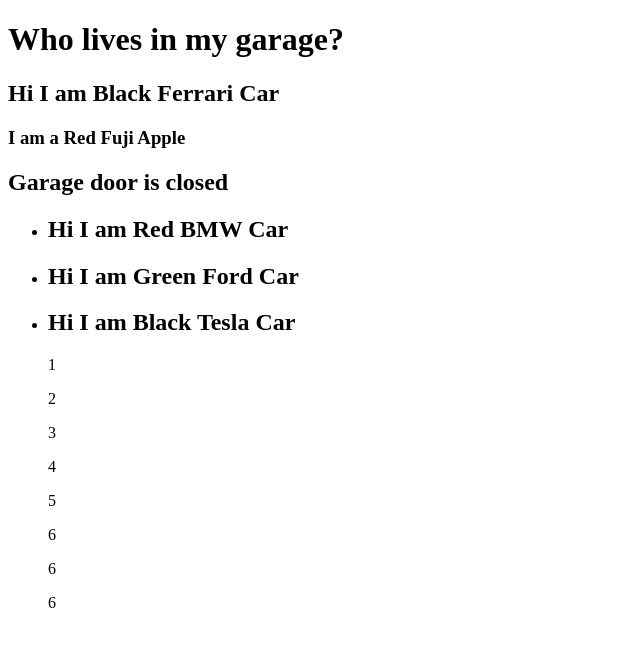
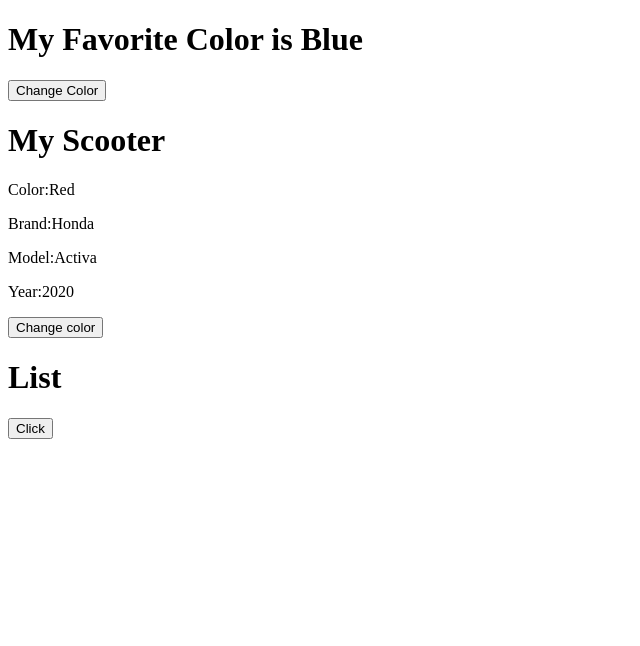
Before and after one commit to mukundan-13/React_practice, a React (Vite) app in the folder day1_learning/my-react-app/: page / in a window 1280 px wide. Shown: the top 646 px of the page, without its empty margins (0-640 px from the left). Built offline with nearby package versions, Linux system fonts and the light colour scheme.

Commit message:
useState done

```diff
--- a/day1_learning/my-react-app/src/components/Apple.jsx
+++ /dev/null
@@ -1,8 +0,0 @@
-function Apple(props) {
-  const { appleInfo } = props;
-  const text = `I am a ${appleInfo.color} ${appleInfo.type} Apple`;
-
-  return <h3>{text}</h3>;
-}
-
-export default Apple;
--- a/day1_learning/my-react-app/src/components/Car.jsx
+++ /dev/null
@@ -1,10 +0,0 @@
-function Car(props) {
-  const { carInfo } = props;
-  const text = `Hi I am  ${carInfo.color} ${carInfo.brand} Car`;
-
-  return (
-    <h2>{text}</h2>
-  );
-}
-
-export default Car;
--- /dev/null
+++ b/day1_learning/my-react-app/src/components/FavoriteColor.jsx
@@ -0,0 +1,14 @@
+import { useState } from "react";
+
+function FavoriteColor(){
+   // let color='Blue';
+   const[color,setColor]= useState('Blue')
+   return(
+     <>
+    <h1>My Favorite Color is {color}</h1>
+    <button onClick={()=>{setColor('Red')}}>Change Color</button>
+    </>
+    );
+}
+
+export default FavoriteColor;
--- a/day1_learning/my-react-app/src/components/Garage.jsx
+++ /dev/null
@@ -1,35 +0,0 @@
-import Car from "./Car";
-import Apple from "./Apple";
-function Garage() {
-
-  const isDoorOpened=false;
-  //const carInfo={}
-  const carInfo={brand:"Ferrari",color:"Black"}
-  const appleInfo={type:"Fuji",color:"Red"}
-  const showCarInfo= carInfo.brand!==undefined && carInfo.color!==undefined
-  const carList=[
-    {brand:"BMW",color:"Red"},
-    {brand:"Ford",color:"Green"},
-    {brand:"Tesla",color:"Black"},
-  ];
-
-  const numberList=[1,2,3,4,5,6,6,6];
-  return (
-    <>
-      <h1>Who lives in my garage?</h1>
-      {/* using ternary and using && operator */}
-      {/* { showCarInfo?<Car carInfo={carInfo} /> : null} */}
-      { showCarInfo && <Car carInfo={carInfo} />}
-      <Apple appleInfo={appleInfo}/>
-      {isDoorOpened ?<h2>Garage door is opened</h2>:<h2>Garage door is closed</h2>}
-        <ul>
-            {carList.map((carInfo)=><li key={carInfo.brand}><Car carInfo={carInfo}/></li>)}
-        </ul>
-         <ul>
-            {numberList.map((e,index)=><p key={index}>{e}</p>)}
-        </ul>
-    </>
-  );
-}
-
-export default Garage;
--- /dev/null
+++ b/day1_learning/my-react-app/src/components/List.jsx
@@ -0,0 +1,23 @@
+import { useState } from "react";
+
+function List(){
+    const [list,setList] = useState([])
+    const [count,setCount]=useState(1)
+    function addItem(){
+        const itemName='Item'+count
+        setList((previousState)=>{return [...previousState,itemName]})
+        setCount((previousState)=>{return previousState+1})
+    }
+    console.log('current state',list)
+    return <>
+        <h1>List</h1>
+        <button onClick={addItem}>Click</button>
+        <ul>
+            {
+                list.map((el,index)=><li key={index}>{el}</li>)
+            }
+        </ul>
+    </>
+}
+
+export default List;
--- /dev/null
+++ b/day1_learning/my-react-app/src/components/Scooter.jsx
@@ -0,0 +1,34 @@
+import { useState } from "react";
+
+function Scooter(){
+    // const [color,setColor]=useState("Red")
+    // const [brand,setBrand]=useState("Honda")
+    // const [model,setModel]=useState("Activa 6G")
+    // const [year,setYear]=useState("2020")
+    const [scooter,setScooter]=useState(
+        {
+            color:"Red",
+            brand:"Honda",
+            model:"Activa",
+            year:"2020"
+        });
+
+        function updateColor(){
+            setScooter((previousState)=>{
+                return {...previousState,color:"Blue"}
+            })
+        }
+
+    return (
+    <>
+        <h1>My Scooter</h1>
+        <p>Color:{scooter.color}</p>
+        <p>Brand:{scooter.brand}</p>
+        <p>Model:{scooter.model}</p>
+        <p>Year:{scooter.year}</p>
+        <button onClick={updateColor}>Change color</button>
+    </>
+    );
+}
+
+export default Scooter;
--- a/day1_learning/my-react-app/src/main.jsx
+++ b/day1_learning/my-react-app/src/main.jsx
@@ -2,13 +2,13 @@
 import { createRoot } from 'react-dom/client'
 import './index.css'
 import App from './App.jsx'
-import Car from './components/Car.jsx'
-import Garage from './components/Garage.jsx'
-import Apple from './components/Apple.jsx'
-
+import FavoriteColor from './components/FavoriteColor.jsx'
+import Scooter from './components/Scooter.jsx';
+import List from './components/List.jsx'
 createRoot(document.getElementById('root')).render(
-  <StrictMode>
-    <App />
-    <Garage/>
-  </StrictMode>,
+  <>
+    <FavoriteColor />
+    <Scooter/>
+    <List/>
+  </>,
 )
```
